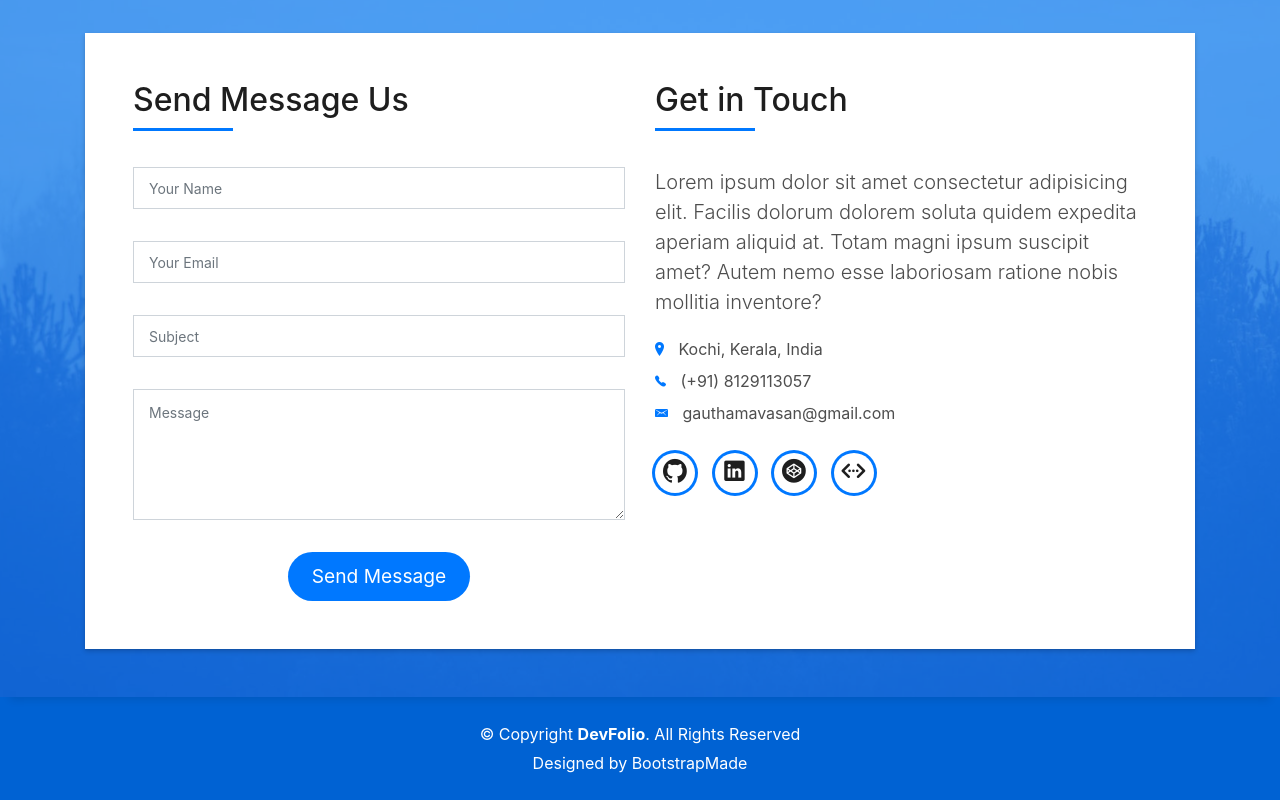
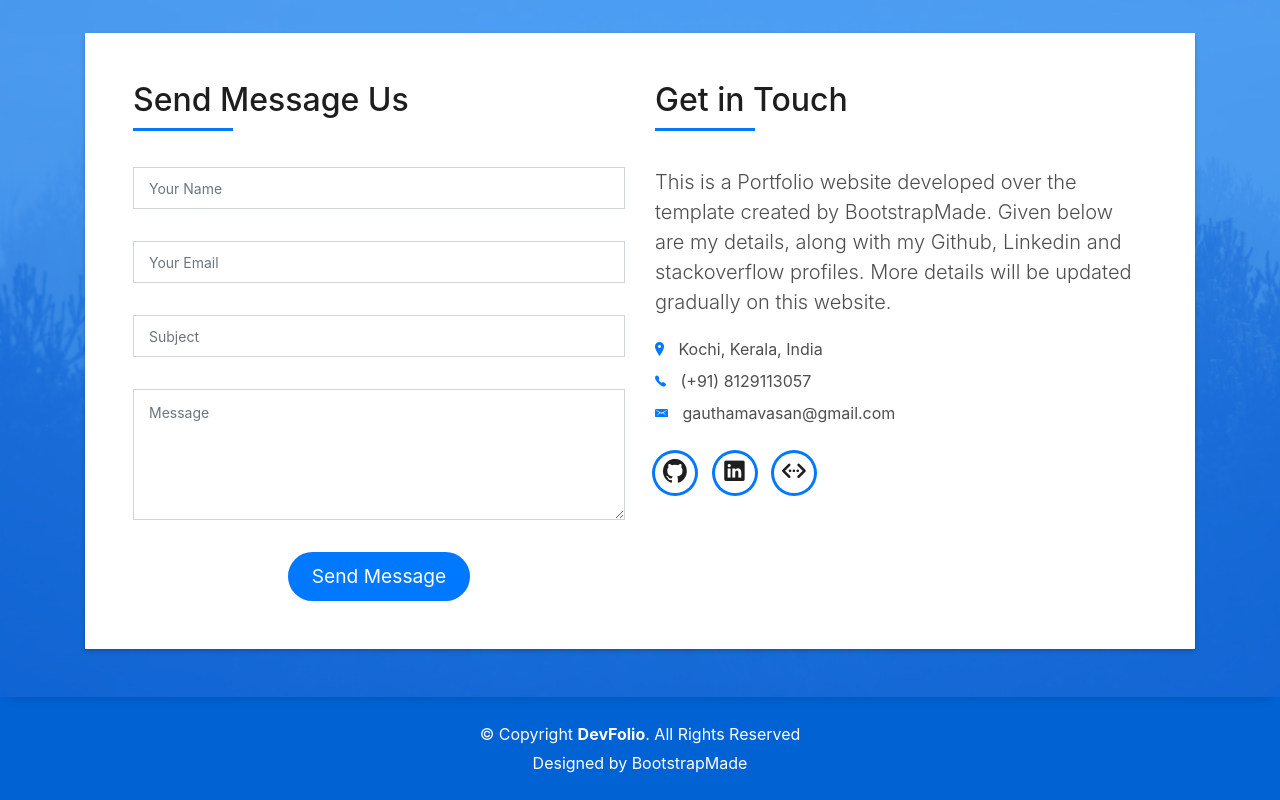
Before and after one commit to hokkolo/hokkolo.github.io, a plain HTML site: page index.html in a window 1280 px wide. Shown: the part 5125-5925 px from the top of the page. Drawn offline with Linux system fonts and the light colour scheme; files whose address does not match are found by name.

Commit message:
message and contact added

```diff
--- a/index.html
+++ b/index.html
@@ -653,7 +653,7 @@
                       </h5>
                     </div>
                     <div>
-                      <form action="forms/contact.php" method="post" role="form" class="php-email-form">
+                      <form action="https://formspree.io/myynlprl" method="post" role="form" class="php-email-form">
                         <div class="row">
                           <div class="col-md-12 mb-3">
                             <div class="form-group">
@@ -699,10 +699,10 @@
                     </div>
                     <div class="more-info">
                       <p class="lead">
-                        Lorem ipsum dolor sit amet consectetur adipisicing elit. Facilis dolorum dolorem soluta quidem
-                        expedita aperiam aliquid at.
-                        Totam magni ipsum suscipit amet? Autem nemo esse laboriosam ratione nobis
-                        mollitia inventore?
+                        This is a Portfolio website developed over the template created by BootstrapMade.
+                        Given below are my details, along with my Github, Linkedin and stackoverflow profiles.
+                        More details will be updated gradually on this website.
+
                       </p>
                       <ul class="list-ico">
                         <li><span class="ion-ios-location"></span> Kochi, Kerala, India</li>
@@ -714,7 +714,7 @@
                       <ul>
                         <li><a href="https://github.com/hokkolo"><span class="ico-circle"><i class="ion-social-github"></i></span></a></li>
                         <li><a href="https://www.linkedin.com/in/gautham-sreenivasan-2b35a3123"><span class="ico-circle"><i class="ion-social-linkedin"></i></span></a></li>
-                        <li><a href=""><span class="ico-circle"><i class="ion-social-codepen"></i></span></a></li>
+                        <!-- <li><a href=""><span class="ico-circle"><i class="ion-social-codepen"></i></span></a></li> -->
                         <li><a href="https://stackoverflow.com/users/7463160/gautham-sreenivaz"><span class="ico-circle"><i class="ion-code-working"></i></span></a></li>
                       </ul>
                     </div>
```
